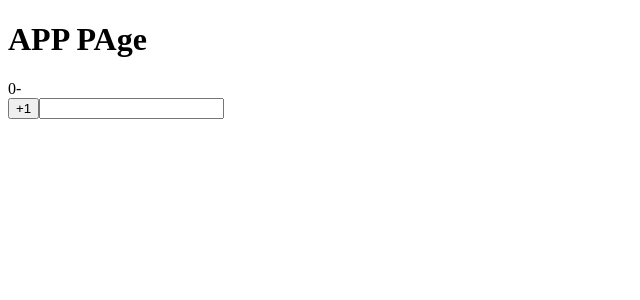
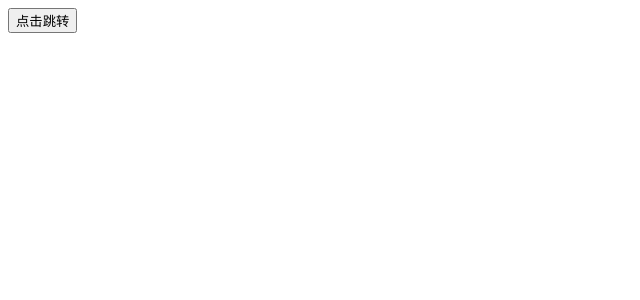
Before and after one commit to CorrineChanY/SeedCup, a React (Create React App) app: page /signup in a window 1280 px wide. Shown: the top 300 px of the page, without its empty margins (0-640 px from the left). Built offline with nearby package versions, Linux system fonts and the light colour scheme; the HTML template or start-up script is replaced by a standard one.

Commit message:
路由基本可以

```diff
--- a/package.json
+++ b/package.json
@@ -1,5 +1,5 @@
 {
-  "name": "seed-cup",
+  "name": "SeedCup",
   "version": "0.1.0",
   "private": true,
   "dependencies": {
@@ -8,6 +8,8 @@
     "@testing-library/user-event": "^12.6.0",
     "react": "^17.0.1",
     "react-dom": "^17.0.1",
+    "react-router": "^5.2.0",
+    "react-router-dom": "^5.2.0",
     "react-scripts": "4.0.1",
     "web-vitals": "^0.2.4"
   },
--- a/src/App.jsx
+++ b/src/App.jsx
@@ -1,27 +1,36 @@
-import React, { useState } from "react";
+// import { render } from "@testing-library/react";
+// import React, { useState } from "react";
+import Rt from "../src/router/router"
 
 
 function App() {
-  const [value, setValue] = useState(0)
-  const [str, setStr] = useState("")
 
-  function handleChange(e) {
-    setValue(value + 1)
-  }
-
-
-  function handleInput(e) {
-    setStr(e.target.value)
-  }
-
-  return (
-    <>
-      <h1>APP PAge</h1>
-      <div>{value}-{str}</div>
-      <button onClick={handleChange}>+1</button>
-      <input value={str} onInput={handleInput}></input>
-    </>
-  );
+    return(
+      <div>
+        <Rt />
+      </div>
+    )
 }
 
 export default App;
+
+// const [value, setValue] = useState(0)
+  // const [str, setStr] = useState("")
+
+  // function handleChange(e) {
+  //   setValue(value + 1)
+  // }
+
+
+  // function handleInput(e) {
+  //   setStr(e.target.value)
+  // }
+
+  // return (
+    // <>
+    //   <h1>APP PAge</h1>
+    //   <div>{value}-{str}</div>
+    //   <button onClick={handleChange}>+1</button>
+    //   <input value={str} onInput={handleInput}></input>
+    // </>
+  // );
--- a/src/pages/seed/seed.js
+++ b/src/pages/seed/seed.js
@@ -5,3 +5,23 @@
  * @copyright
  * @createDate 2020-12-15
  */
+
+import React from 'react'
+import { Link } from 'react-router-dom'
+
+class Seed extends React.Component{
+    render() {
+        return(
+            <div>
+                <h1>This is Index Page!</h1>
+                <ul role="nav">
+                    <li><Link to="/signin">sign in</Link></li>
+                    <li><Link to="/signup">sign up</Link></li>
+                </ul>
+                {this.props.children}
+            </div>
+        )
+    }
+};
+
+export default Seed;
--- a/src/pages/signin/signin.js
+++ b/src/pages/signin/signin.js
@@ -5,3 +5,17 @@
  * @copyright
  * @createDate 2020-12-15
  */
+
+import React from 'react'
+
+class SignIn extends React.Component{
+    render() {
+        return(
+            <div>
+                <h1>This is SignIn Page!</h1>
+            </div>
+        )
+    }
+};
+
+export default SignIn;
--- a/src/pages/signup/signup.js
+++ b/src/pages/signup/signup.js
@@ -5,3 +5,17 @@
  * @copyright
  * @createDate 2020-12-15
  */
+
+import React from 'react'
+
+class SignUp extends React.Component{
+    render() {
+        return(
+            <div>
+                <h1>This is SignUp Page!</h1>
+            </div>
+        )
+    }
+}
+
+export default SignUp;
--- a/src/router/router.js
+++ b/src/router/router.js
@@ -7,16 +7,44 @@
  */
 
 import React from 'react'
-import { render } from 'react-dom'
-import { Router, Route, hashHistory } from 'react-router'
-import index from './modules/index'
-import signIn from './modules/signIn'
-import signUp from './modules/signUp'
+// import { render , Button} from 'react-dom'
+import { Router, Route ,withRouter} from 'react-router-dom'
+import { Link } from 'react-router-dom'
+import createHashHistory from 'history/createHashHistory';
+import Seed from '../pages/seed/seed'
+import SignIn from '../pages/signin/signin'
+import SignUp from '../pages/signup/signup'
 
-render((
-    <Router history={hashHistory}>
-        <Route path="/index" component={index}/>
-        <Route path="/signin" component={signIn}/>
-        <Route path="/signup" component={signUp}/>
-    </Router>
-), document.getElementById('app'));
+const hashHistory = createHashHistory();
+
+class Rt extends React.Component{
+    render() {
+        return(
+            <>
+                {/* <button onClick={() => {this.props.history.push("/index")}}>
+                    seedcup //为什么说push()是undefined?
+                </button> */}
+
+                <Router history={hashHistory}>
+                    <Route path="/index" component={Seed}/>
+                    <Route path="/signin" component={SignIn}/>
+                    <Route path="/signup" component={SignUp}/>
+                    {/* export default withRouter(Rt); */}
+                    <Link
+                        to={{
+                            pathname: '/index',
+                            state: {  // 页面跳转要传递的数据，如下
+
+                            },
+                        }}
+                    >
+                    <button>
+                            点击跳转
+                    </button>
+                    </Link>
+                </Router>
+            </>
+        )
+    }
+}
+export default Rt;
```
Also changed, not shown: src/router/modules/index.js (deleted, +0 -17 lines), src/router/modules/signIn.js (deleted, +0 -11 lines), src/router/modules/signUp.js (deleted, +0 -11 lines), 2 other files (tests, documents, lock files or other folders).
